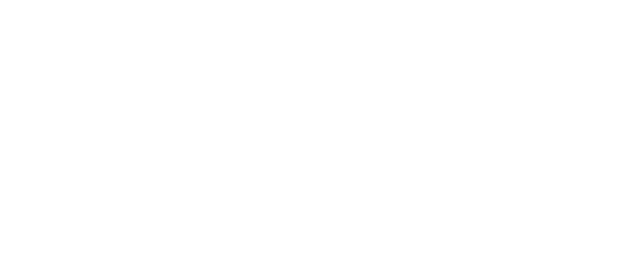
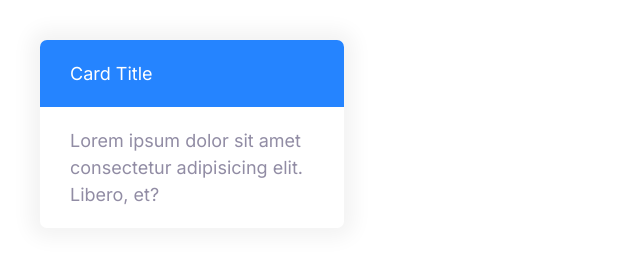
Before and after one commit to cperezba/Moshify, a plain HTML site: page index.html in a window 1280 px wide. Shown: the whole page, without its empty margins (0-640 px from the left). Drawn offline with Linux system fonts and the light colour scheme.

Commit message:
Update: Card component was created

```diff
--- a/css/style.css
+++ b/css/style.css
@@ -296,3 +296,29 @@ a {
         font-size: 1.5rem;
     }
 }
+
+
+
+
+
+/* Cards */
+.card {
+    border-radius: 7px;
+    box-shadow: 0 0 20px 10px #f3f3f3;
+    overflow: hidden;
+}
+
+.card__header,
+.card__body {
+    padding: 2rem 3rem;
+}
+
+.card--primary .card__header {
+    background: var(--color-primary);
+    color: #fff;
+}
+
+.card--secondary .card__header {
+    background: var(--color-secondary);
+    color: #fff;
+}
--- a/index.html
+++ b/index.html
@@ -19,10 +19,15 @@
   </head>
 
   <body>
+    <div style="width: 30%; padding: 4rem">
+      <div class="card card--primary">
+        <header class="card__header">Card Title</header>
+        <div class="card__body">
+          Lorem ipsum dolor sit amet consectetur adipisicing elit. Libero, et?
+        </div>
+    </div>
 
 
-
-
-
+    </div>
   </body>
 </html>
```
